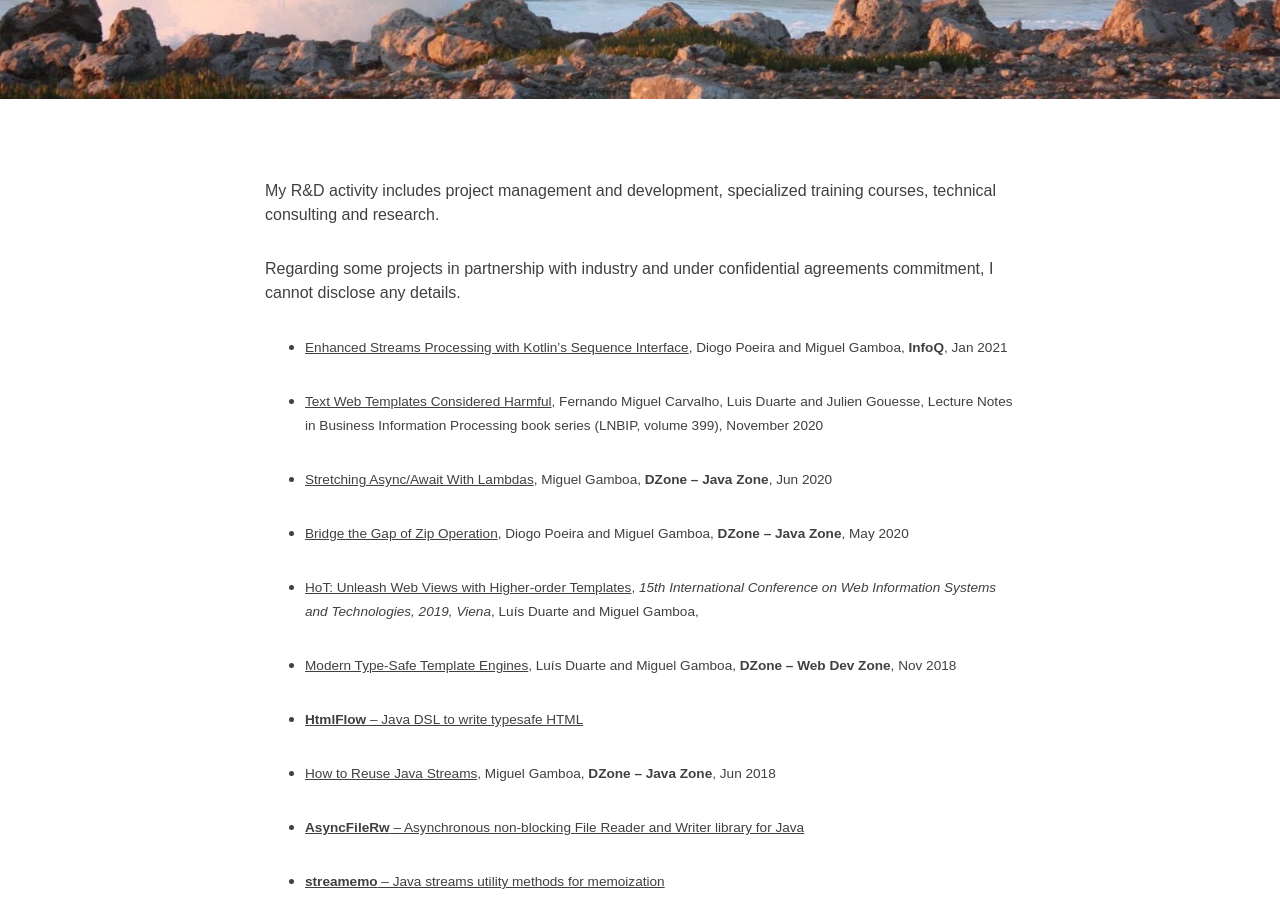
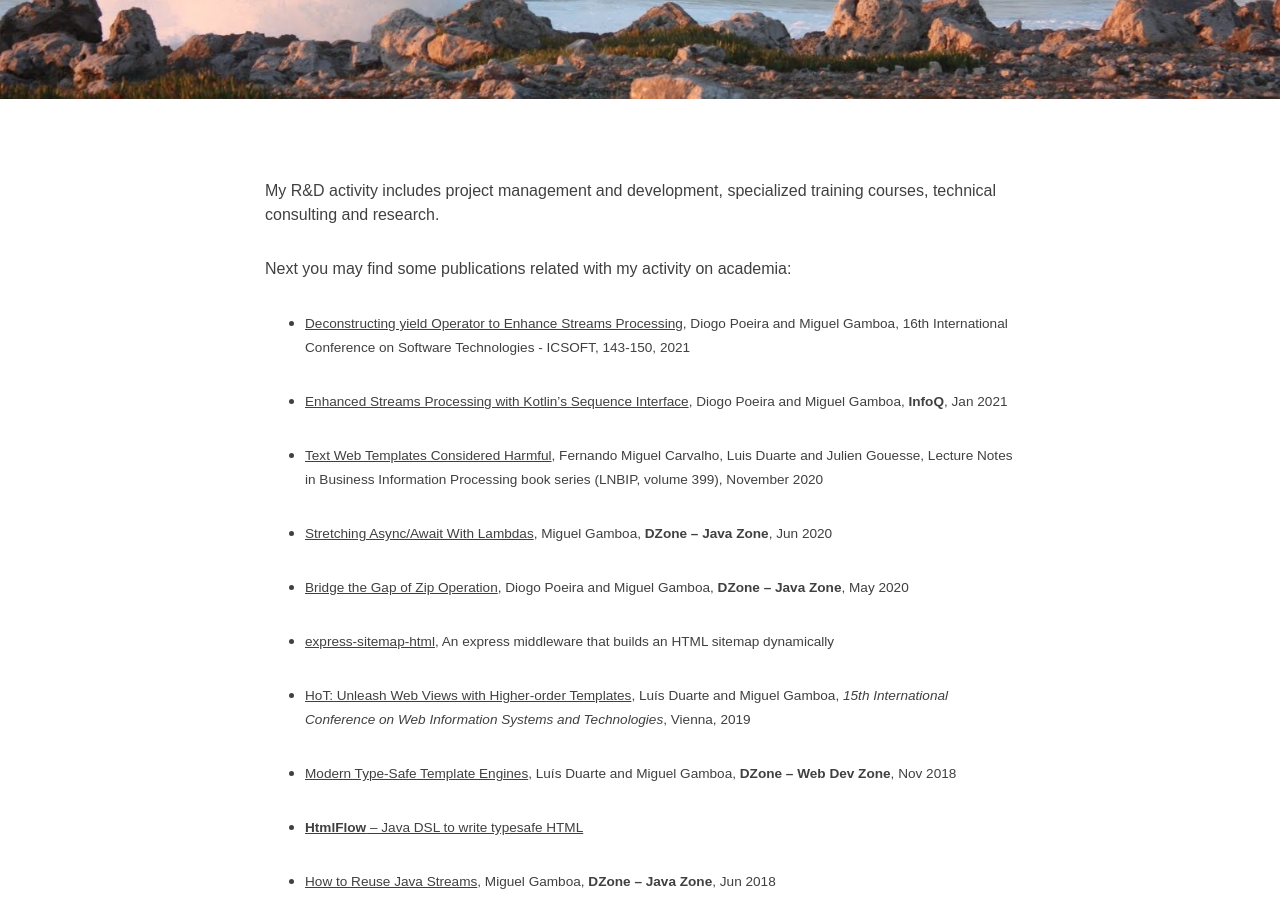
Before and after one commit to fmcarvalho/fmcarvalho.github.io, a Jekyll site: the page built from r&d.markdown, in a window 1280 px wide and 900 px high, scrolled down 288 px. Built offline with Jekyll 4.4.1, drawn with Linux system fonts in a browser that asks for light colours; nearby versions of some CDN libraries.

Commit message:
Add last publication on yield operator and express-sitemap-library.

```diff
--- a/index.markdown
+++ b/index.markdown
@@ -4,8 +4,8 @@
 description: "Fernando Miguel Gamboa de Carvalho"
 ---
 
-I started my professional career as a software analyst at SSF/Easysoft after concluding a 5 years degree in Electrical and Computer Engineering (1992-97) at [IST]( https://tecnico.ulisboa.pt/). Since then, I interleaved my path between the university and the industry. I took [PAGE]( https://www.clsbe.lisboa.ucp.pt/pt-pt/executive-education/open-programs/programa-avancado-de-gestao-para-executivos-page) post-graduation (2000-01) at Catholic University of Portugal and I received the MsC (2003-05) and the PhD (2009-14) degrees in Computer and Software Engineering from [IST]( https://tecnico.ulisboa.pt/). During this journey, I passed by Altitude Software, Quatro SI, [CCISEL]( http://www.cc.isel.ipl.pt/) and [INESC ID]( https://www.inesc-id.pt/) where I had the opportunity to participate in different kinds of information systems projects in direct partnership with the industry.
-Since 2008, I am also an Assistant Professor at [Computer Science and Engineering]( https://www.isel.pt/cursos/licenciaturas/engenharia-informatica-e-computadores) of [ISEL]( https://www.isel.pt/).
+I started my professional career as a software analyst at SSF/Easysoft after concluding a 5 years degree in Electrical and Computer Engineering (1992-97) at [IST]( https://tecnico.ulisboa.pt/). Since then, I interleaved my path between the university and the industry. I took [PAGE](https://www.clsbe.lisboa.ucp.pt/general-management-program/overview) post-graduation (2000-01) at Catholic University of Portugal and I received the MsC (2003-05) and the PhD (2009-14) degrees in Computer and Software Engineering from [IST]( https://tecnico.ulisboa.pt/). During this journey, I passed by Altitude Software, Quatro SI, [CCISEL]( http://www.cc.isel.ipl.pt/) and [INESC ID]( https://www.inesc-id.pt/) where I had the opportunity to participate in different kinds of information systems projects in direct partnership with the industry.
+Since 2008, I am also an Assistant Professor at [Computer Science and Engineering](https://www.isel.pt/en/departamento/engenharia-electronica-e-telecomunicacoes-e-de-computadores) of [ISEL]( https://www.isel.pt/).
 
 Passions? Family, development, sea, sports and traveling worldwide.
 
--- a/movies.html
+++ b/movies.html
@@ -24,7 +24,7 @@
     function movieHtml(mov) {
         return `
             <div class="card col-lg-5">
-                <a href="https://www.imdb.com${mov.url}">
+                <a href="https://www.imdb.com${mov.url} target="_blank">
                     <img class="card-img-top" src="${mov.image}" alt="Card image" width="200">
                 </a>
                 <div class="card-body">
--- a/r&d.markdown
+++ b/r&d.markdown
@@ -8,8 +8,9 @@
 My R&D activity includes project management and development,
 specialized training courses, technical consulting and research.
 
-Regarding some projects in partnership with industry and under confidential
-agreements commitment, I cannot disclose any details.
+Next you may find some publications related with my activity on academia:
+
+* <small>[Deconstructing yield Operator to Enhance Streams Processing](https://www.scitepress.org/PublicationsDetail.aspx?ID=sFFvNu0PTDs=&t=1), Diogo Poeira and Miguel Gamboa, 16th International Conference on Software Technologies - ICSOFT, 143-150, 2021</small>
 
 * <small>[Enhanced Streams Processing with Kotlin’s Sequence Interface](https://www.infoq.com/articles/enhanced-stream-kotlin-sequence/), Diogo Poeira and Miguel Gamboa, **InfoQ**, Jan 2021</small>
 
@@ -19,7 +20,9 @@
 
 * <small>[Bridge the Gap of Zip Operation](https://dzone.com/articles/bridge-the-gap-of-zip-operation), Diogo Poeira and Miguel Gamboa, **DZone -- Java Zone**, May 2020</small>
 
-* <small>[HoT: Unleash Web Views with Higher-order Templates](https://www.scitepress.org/Link.aspx?doi=10.5220/0008167701180129), _15th International Conference on Web Information Systems and Technologies, 2019, Viena_, Luís Duarte and Miguel Gamboa,</small>
+* <small>[express-sitemap-html](https://github.com/fmcarvalho/express-sitemap-html), An express middleware that builds an HTML sitemap dynamically</small>
+
+* <small>[HoT: Unleash Web Views with Higher-order Templates](https://www.scitepress.org/Link.aspx?doi=10.5220/0008167701180129),  Luís Duarte and Miguel Gamboa, _15th International Conference on Web Information Systems and Technologies_, Vienna, 2019</small>
 
 * <small>[Modern Type-Safe Template Engines](https://dzone.com/articles/modern-type-safe-template-engines), Luís Duarte and Miguel Gamboa, **DZone -- Web Dev Zone**, Nov 2018</small>
 
```
Also changed, not shown: README.md.
